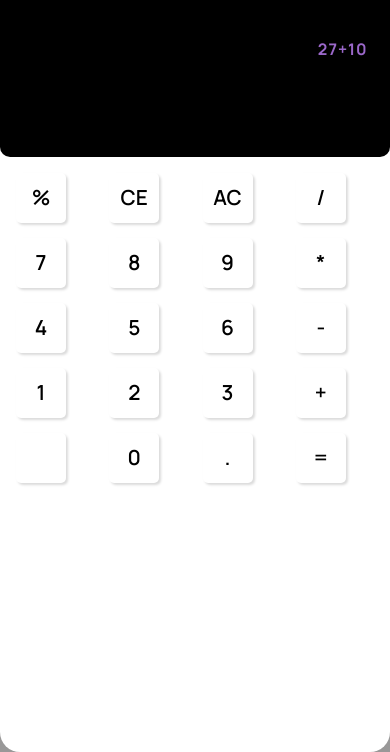
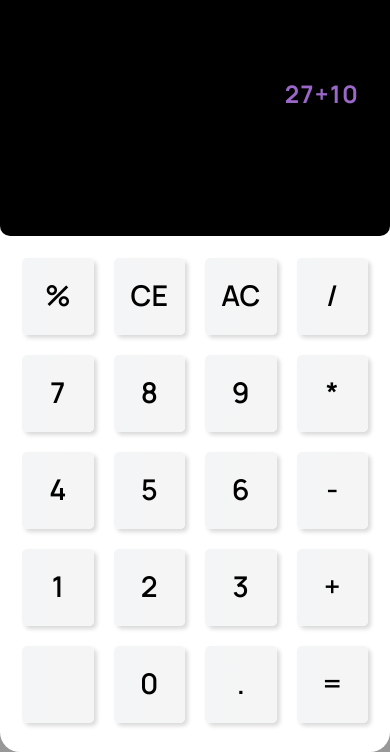
Before and after one commit to sestradarya/Calculator-app, a plain HTML site: page index.html in a window 390 px wide. Shown: the part 92-844 px from the top of the page. Drawn offline with Linux system fonts and the light colour scheme.

Commit message:
some css

```diff
--- a/style.css
+++ b/style.css
@@ -9,6 +9,8 @@ body {
   align-items: center;
 
   font-family: Manrope;
+
+  overflow-y: hidden;
 }
 
 .wrapper {
@@ -20,7 +22,6 @@ body {
 .container {
   height: 100%;
 
-
   padding: 1rem;
 }
 
@@ -28,27 +29,29 @@ body {
   background-color: black;
   border-radius: 20px 20px 10px 10px;
   color: white;
-  letter-spacing: 1px;
+  letter-spacing: 0.0625rem;
+
+  font-size: 1.1rem;
 }
 
-.head>p{
+.head > p {
   font-weight: 600;
   padding: 0 1rem;
 }
 
-.screen{
+.screen {
   padding: 50px 0 25px 0;
-    margin: .4rem;
+  margin: 0.4rem;
 }
 
-.screen p{
+.screen p {
   text-align: right;
 
   color: rgb(155, 104, 202);
   font-weight: 700;
 }
 
-.screen input{
+.screen input {
   text-align: right;
   width: 100%;
   background-color: transparent;
@@ -58,41 +61,63 @@ body {
   font-weight: 700;
 }
 
-input:focus{
+input:focus {
   outline: none;
 }
 
 .touchpad {
 }
 
-.buttons{
+.buttons {
   display: grid;
   grid-template-columns: repeat(4, 1fr);
-    gap: 15px;
+  gap: 20px;
 }
 
 .buttons button {
-  height: 50px;
-  width: 50px;
+  height: 3.5rem;
+
   border-radius: 5px;
   border-color: rgb(246, 244, 244);
   border-width: 0.2px;
-  background-color: transparent;
+  background: #e0eafc; /* fallback for old browsers */
+  background: -webkit-linear-gradient(
+    to right,
+    #f4f5f6,
+    #f5f5f5
+  ); /* Chrome 10-25, Safari 5.1-6 */
+  background: linear-gradient(
+    to right,
+    #f4f5f6,
+    #f5f5f5
+  ); /* W3C, IE 10+/ Edge, Firefox 16+, Chrome 26+, Opera 12+, Safari 7+ */
+
   border: medium none;
-  box-shadow: rgba(0, 0, 0, 0.15) 1.95px 1.95px 2.6px;
+  box-shadow: rgba(0, 0, 0, 0.15) 2.95px 2.95px 4.6px;
 
   font-size: 1.3rem;
   font-weight: 600;
 }
 
 .buttons button:active {
-  box-shadow: rgba(99, 99, 99, 0.15) -1.95px -1.95px 2.6px,
-    rgba(99, 99, 99, 0.15) -1.95px -1.95px 2.6px;
+  box-shadow: rgba(99, 99, 99, 0.15) -2.95px -2.95px 4.6px,
+    rgba(99, 99, 99, 0.15) -2.95px -2.95px 4.6px;
 }
 
-@media screen and (max-width: 900px) {
-    .wrapper{
-        max-width: 100%;
+@media screen and (max-width: 500px) {
+  html {
+    font-size: 22px;
+  }
+  .wrapper {
+    min-width: 100%;
     min-height: 100vh;
   }
+  .container {
   }
+  .head {
+    height: 25%;
+  }
+  .touchpad {
+    height: 65%;
+  }
+}
```
Also changed, not shown: index.html (+5 -2 lines). Lines whose indentation alone changed are shown as unchanged.
